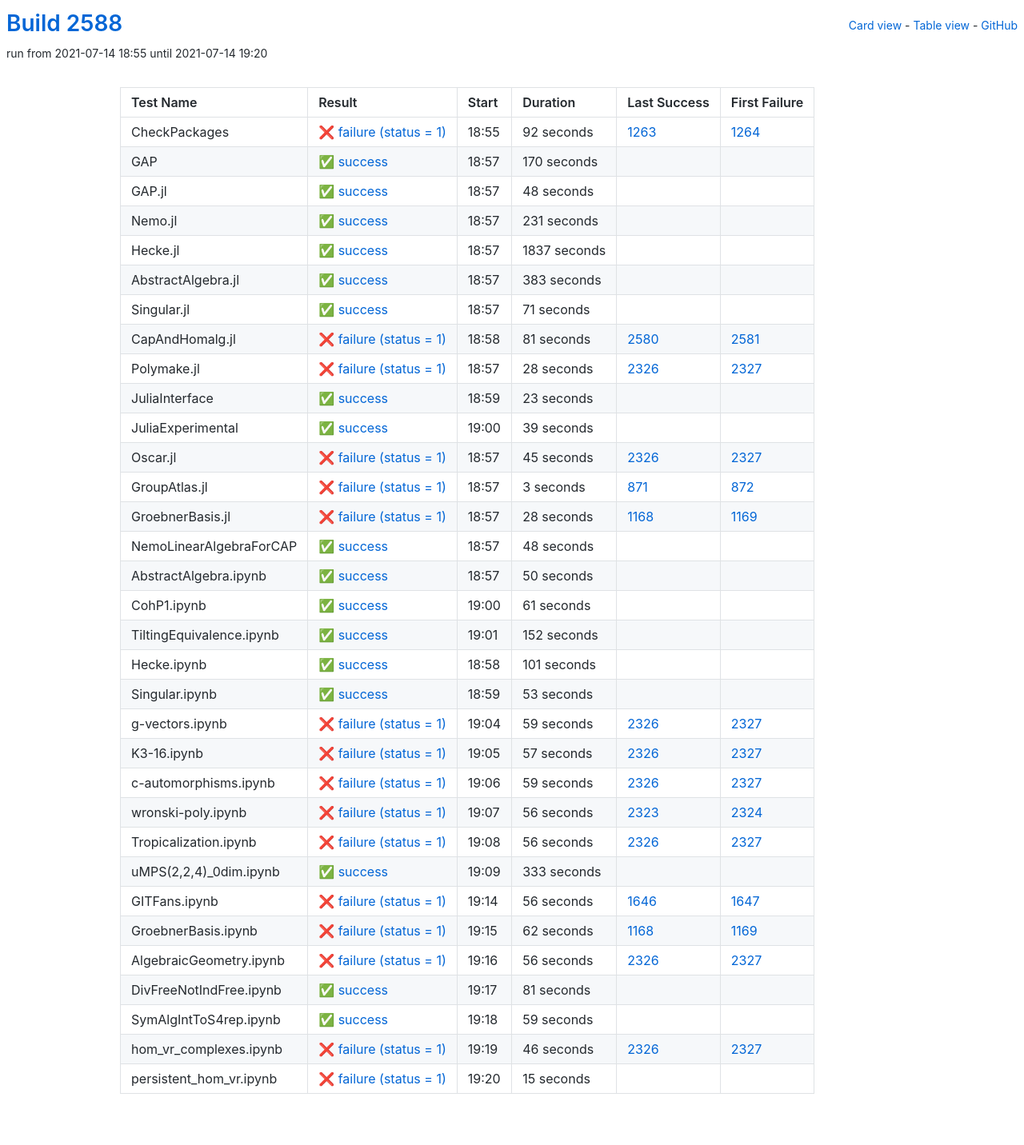
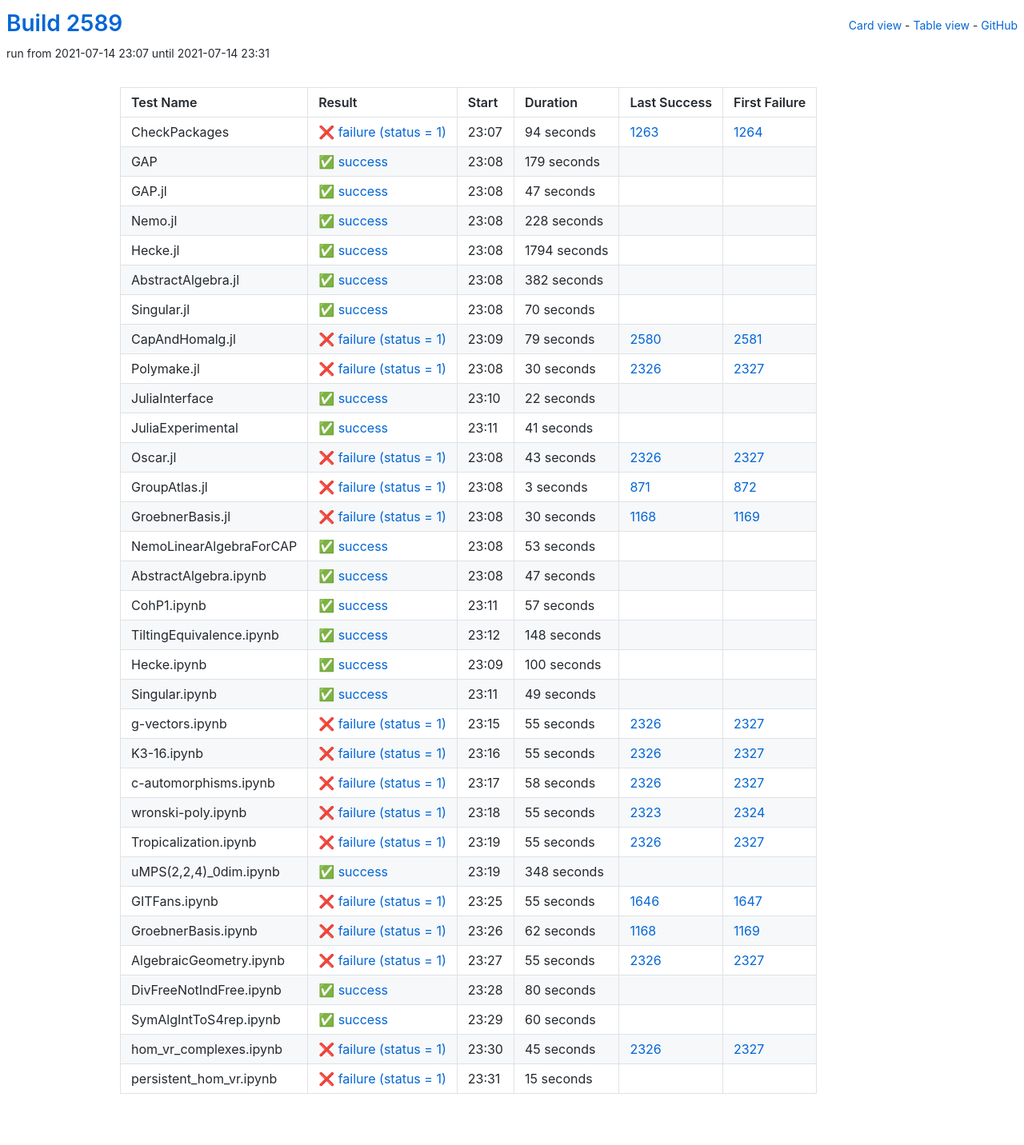
Before and after one commit to oscar-system/oscar-ci-status-stable, a Jekyll site: the page built from table.html, in a window 1280 px wide. Shown: the whole page at 80% size. Built offline with Jekyll 4.4.1, drawn with Linux system fonts in a browser that asks for light colours.

Commit message:
Build #2589

```diff
--- a/_data/ci.yml
+++ b/_data/ci.yml
@@ -1,6 +1,6 @@
 ---
-build: 2588
-build_url: https://oscarci.mathematik.uni-kl.de/job/oscar-stable/2588/
+build: 2589
+build_url: https://oscarci.mathematik.uni-kl.de/job/oscar-stable/2589/
 job: oscar-stable
 organization: oscar-system
 repo: oscar-ci-status-stable
@@ -8,152 +8,152 @@ repourl: https://github.com/oscar-system/oscar-ci-status-stable
 tests:
 - name: CheckPackages
   id: checkpackages
-  log: https://oscarci.mathematik.uni-kl.de/job/oscar-stable/2588/artifact/logs/build-2588/CheckPackages.log
-  start: 2021-07-14 18:55
+  log: https://oscarci.mathematik.uni-kl.de/job/oscar-stable/2589/artifact/logs/build-2589/CheckPackages.log
+  start: 2021-07-14 23:07
   success: false
   exitcode: 1
   status: failure
-  duration: 92
+  duration: 94
   last_success: 1263
   last_success_url: https://oscarci.mathematik.uni-kl.de/job/oscar-stable/1263/
   first_failure: 1264
   first_failure_url: https://oscarci.mathematik.uni-kl.de/job/oscar-stable/1264/
 - name: GAP
   id: gap
-  log: https://oscarci.mathematik.uni-kl.de/job/oscar-stable/2588/artifact/logs/build-2588/GAP.log
-  start: 2021-07-14 18:57
+  log: https://oscarci.mathematik.uni-kl.de/job/oscar-stable/2589/artifact/logs/build-2589/GAP.log
+  start: 2021-07-14 23:08
   success: true
   exitcode: 0
   status: success
-  duration: 170
+  duration: 179
   last_success: false
   last_success_url:
   first_failure: false
   first_failure_url:
 - name: GAP.jl
   id: gap-jl
-  log: https://oscarci.mathematik.uni-kl.de/job/oscar-stable/2588/artifact/logs/build-2588/GAP.jl.log
-  start: 2021-07-14 18:57
+  log: https://oscarci.mathematik.uni-kl.de/job/oscar-stable/2589/artifact/logs/build-2589/GAP.jl.log
+  start: 2021-07-14 23:08
   success: true
   exitcode: 0
   status: success
-  duration: 48
+  duration: 47
   last_success: false
   last_success_url:
   first_failure: false
   first_failure_url:
 - name: Nemo.jl
   id: nemo-jl
-  log: https://oscarci.mathematik.uni-kl.de/job/oscar-stable/2588/artifact/logs/build-2588/Nemo.jl.log
-  start: 2021-07-14 18:57
+  log: https://oscarci.mathematik.uni-kl.de/job/oscar-stable/2589/artifact/logs/build-2589/Nemo.jl.log
+  start: 2021-07-14 23:08
   success: true
   exitcode: 0
   status: success
-  duration: 231
+  duration: 228
   last_success: false
   last_success_url:
   first_failure: false
   first_failure_url:
 - name: Hecke.jl
   id: hecke-jl
-  log: https://oscarci.mathematik.uni-kl.de/job/oscar-stable/2588/artifact/logs/build-2588/Hecke.jl.log
-  start: 2021-07-14 18:57
+  log: https://oscarci.mathematik.uni-kl.de/job/oscar-stable/2589/artifact/logs/build-2589/Hecke.jl.log
+  start: 2021-07-14 23:08
   success: true
   exitcode: 0
   status: success
-  duration: 1837
+  duration: 1794
   last_success: false
   last_success_url:
   first_failure: false
   first_failure_url:
 - name: AbstractAlgebra.jl
   id: abstractalgebra-jl
-  log: https://oscarci.mathematik.uni-kl.de/job/oscar-stable/2588/artifact/logs/build-2588/AbstractAlgebra.jl.log
-  start: 2021-07-14 18:57
+  log: https://oscarci.mathematik.uni-kl.de/job/oscar-stable/2589/artifact/logs/build-2589/AbstractAlgebra.jl.log
+  start: 2021-07-14 23:08
   success: true
   exitcode: 0
   status: success
-  duration: 383
+  duration: 382
   last_success: false
   last_success_url:
   first_failure: false
   first_failure_url:
 - name: Singular.jl
   id: singular-jl
-  log: https://oscarci.mathematik.uni-kl.de/job/oscar-stable/2588/artifact/logs/build-2588/Singular.jl.log
-  start: 2021-07-14 18:57
+  log: https://oscarci.mathematik.uni-kl.de/job/oscar-stable/2589/artifact/logs/build-2589/Singular.jl.log
+  start: 2021-07-14 23:08
   success: true
   exitcode: 0
   status: success
-  duration: 71
+  duration: 70
   last_success: false
   last_success_url:
   first_failure: false
   first_failure_url:
 - name: CapAndHomalg.jl
   id: capandhomalg-jl
-  log: https://oscarci.mathematik.uni-kl.de/job/oscar-stable/2588/artifact/logs/build-2588/CapAndHomalg.jl.log
-  start: 2021-07-14 18:58
+  log: https://oscarci.mathematik.uni-kl.de/job/oscar-stable/2589/artifact/logs/build-2589/CapAndHomalg.jl.log
+  start: 2021-07-14 23:09
   success: false
   exitcode: 1
   status: failure
-  duration: 81
+  duration: 79
   last_success: 2580
   last_success_url: https://oscarci.mathematik.uni-kl.de/job/oscar-stable/2580/
   first_failure: 2581
   first_failure_url: https://oscarci.mathematik.uni-kl.de/job/oscar-stable/2581/
 - name: Polymake.jl
   id: polymake-jl
-  log: https://oscarci.mathematik.uni-kl.de/job/oscar-stable/2588/artifact/logs/build-2588/Polymake.jl.log
-  start: 2021-07-14 18:57
+  log: https://oscarci.mathematik.uni-kl.de/job/oscar-stable/2589/artifact/logs/build-2589/Polymake.jl.log
+  start: 2021-07-14 23:08
   success: false
   exitcode: 1
   status: failure
-  duration: 28
+  duration: 30
   last_success: 2326
   last_success_url: https://oscarci.mathematik.uni-kl.de/job/oscar-stable/2326/
   first_failure: 2327
   first_failure_url: https://oscarci.mathematik.uni-kl.de/job/oscar-stable/2327/
 - name: JuliaInterface
   id: juliainterface
-  log: https://oscarci.mathematik.uni-kl.de/job/oscar-stable/2588/artifact/logs/build-2588/JuliaInterface.log
-  start: 2021-07-14 18:59
+  log: https://oscarci.mathematik.uni-kl.de/job/oscar-stable/2589/artifact/logs/build-2589/JuliaInterface.log
+  start: 2021-07-14 23:10
   success: true
   exitcode: 0
   status: success
-  duration: 23
+  duration: 22
   last_success: false
   last_success_url:
   first_failure: false
   first_failure_url:
 - name: JuliaExperimental
   id: juliaexperimental
-  log: https://oscarci.mathematik.uni-kl.de/job/oscar-stable/2588/artifact/logs/build-2588/JuliaExperimental.log
-  start: 2021-07-14 19:00
+  log: https://oscarci.mathematik.uni-kl.de/job/oscar-stable/2589/artifact/logs/build-2589/JuliaExperimental.log
+  start: 2021-07-14 23:11
   success: true
   exitcode: 0
   status: success
-  duration: 39
+  duration: 41
   last_success: false
   last_success_url:
   first_failure: false
   first_failure_url:
 - name: Oscar.jl
   id: oscar-jl
-  log: https://oscarci.mathematik.uni-kl.de/job/oscar-stable/2588/artifact/logs/build-2588/Oscar.jl.log
-  start: 2021-07-14 18:57
+  log: https://oscarci.mathematik.uni-kl.de/job/oscar-stable/2589/artifact/logs/build-2589/Oscar.jl.log
+  start: 2021-07-14 23:08
   success: false
   exitcode: 1
   status: failure
-  duration: 45
+  duration: 43
   last_success: 2326
   last_success_url: https://oscarci.mathematik.uni-kl.de/job/oscar-stable/2326/
   first_failure: 2327
   first_failure_url: https://oscarci.mathematik.uni-kl.de/job/oscar-stable/2327/
 - name: GroupAtlas.jl
   id: groupatlas-jl
-  log: https://oscarci.mathematik.uni-kl.de/job/oscar-stable/2588/artifact/logs/build-2588/GroupAtlas.jl.log
-  start: 2021-07-14 18:57
+  log: https://oscarci.mathematik.uni-kl.de/job/oscar-stable/2589/artifact/logs/build-2589/GroupAtlas.jl.log
+  start: 2021-07-14 23:08
   success: false
   exitcode: 1
   status: failure
@@ -164,80 +164,20 @@ tests:
   first_failure_url: https://oscarci.mathematik.uni-kl.de/job/oscar-stable/872/
 - name: GroebnerBasis.jl
   id: groebnerbasis-jl
-  log: https://oscarci.mathematik.uni-kl.de/job/oscar-stable/2588/artifact/logs/build-2588/GroebnerBasis.jl.log
-  start: 2021-07-14 18:57
+  log: https://oscarci.mathematik.uni-kl.de/job/oscar-stable/2589/artifact/logs/build-2589/GroebnerBasis.jl.log
+  start: 2021-07-14 23:08
   success: false
   exitcode: 1
   status: failure
-  duration: 28
+  duration: 30
   last_success: 1168
   last_success_url: https://oscarci.mathematik.uni-kl.de/job/oscar-stable/1168/
   first_failure: 1169
   first_failure_url: https://oscarci.mathematik.uni-kl.de/job/oscar-stable/1169/
 - name: NemoLinearAlgebraForCAP
   id: nemolinearalgebraforcap
-  log: https://oscarci.mathematik.uni-kl.de/job/oscar-stable/2588/artifact/logs/build-2588/NemoLinearAlgebraForCAP.log
-  start: 2021-07-14 18:57
-  success: true
-  exitcode: 0
-  status: success
-  duration: 48
-  last_success: false
-  last_success_url:
-  first_failure: false
-  first_failure_url:
-- name: AbstractAlgebra.ipynb
-  id: abstractalgebra-ipynb
-  log: https://oscarci.mathematik.uni-kl.de/job/oscar-stable/2588/artifact/logs/build-2588/AbstractAlgebra.ipynb.log
-  start: 2021-07-14 18:57
-  success: true
-  exitcode: 0
-  status: success
-  duration: 50
-  last_success: false
-  last_success_url:
-  first_failure: false
-  first_failure_url:
-- name: CohP1.ipynb
-  id: cohp1-ipynb
-  log: https://oscarci.mathematik.uni-kl.de/job/oscar-stable/2588/artifact/logs/build-2588/CohP1.ipynb.log
-  start: 2021-07-14 19:00
-  success: true
-  exitcode: 0
-  status: success
-  duration: 61
-  last_success: false
-  last_success_url:
-  first_failure: false
-  first_failure_url:
-- name: TiltingEquivalence.ipynb
-  id: tiltingequivalence-ipynb
-  log: https://oscarci.mathematik.uni-kl.de/job/oscar-stable/2588/artifact/logs/build-2588/TiltingEquivalence.ipynb.log
-  start: 2021-07-14 19:01
-  success: true
-  exitcode: 0
-  status: success
-  duration: 152
-  last_success: false
-  last_success_url:
-  first_failure: false
-  first_failure_url:
-- name: Hecke.ipynb
-  id: hecke-ipynb
-  log: https://oscarci.mathematik.uni-kl.de/job/oscar-stable/2588/artifact/logs/build-2588/Hecke.ipynb.log
-  start: 2021-07-14 18:58
-  success: true
-  exitcode: 0
-  status: success
-  duration: 101
-  last_success: false
-  last_success_url:
-  first_failure: false
-  first_failure_url:
-- name: Singular.ipynb
-  id: singular-ipynb
-  log: https://oscarci.mathematik.uni-kl.de/job/oscar-stable/2588/artifact/logs/build-2588/Singular.ipynb.log
-  start: 2021-07-14 18:59
+  log: https://oscarci.mathematik.uni-kl.de/job/oscar-stable/2589/artifact/logs/build-2589/NemoLinearAlgebraForCAP.log
+  start: 2021-07-14 23:08
   success: true
   exitcode: 0
   status: success
@@ -246,94 +186,154 @@ tests:
   last_success_url:
   first_failure: false
   first_failure_url:
+- name: AbstractAlgebra.ipynb
+  id: abstractalgebra-ipynb
+  log: https://oscarci.mathematik.uni-kl.de/job/oscar-stable/2589/artifact/logs/build-2589/AbstractAlgebra.ipynb.log
+  start: 2021-07-14 23:08
+  success: true
+  exitcode: 0
+  status: success
+  duration: 47
+  last_success: false
+  last_success_url:
+  first_failure: false
+  first_failure_url:
+- name: CohP1.ipynb
+  id: cohp1-ipynb
+  log: https://oscarci.mathematik.uni-kl.de/job/oscar-stable/2589/artifact/logs/build-2589/CohP1.ipynb.log
+  start: 2021-07-14 23:11
+  success: true
+  exitcode: 0
+  status: success
+  duration: 57
+  last_success: false
+  last_success_url:
+  first_failure: false
+  first_failure_url:
+- name: TiltingEquivalence.ipynb
+  id: tiltingequivalence-ipynb
+  log: https://oscarci.mathematik.uni-kl.de/job/oscar-stable/2589/artifact/logs/build-2589/TiltingEquivalence.ipynb.log
+  start: 2021-07-14 23:12
+  success: true
+  exitcode: 0
+  status: success
+  duration: 148
+  last_success: false
+  last_success_url:
+  first_failure: false
+  first_failure_url:
+- name: Hecke.ipynb
+  id: hecke-ipynb
+  log: https://oscarci.mathematik.uni-kl.de/job/oscar-stable/2589/artifact/logs/build-2589/Hecke.ipynb.log
+  start: 2021-07-14 23:09
+  success: true
+  exitcode: 0
+  status: success
+  duration: 100
+  last_success: false
+  last_success_url:
+  first_failure: false
+  first_failure_url:
+- name: Singular.ipynb
+  id: singular-ipynb
+  log: https://oscarci.mathematik.uni-kl.de/job/oscar-stable/2589/artifact/logs/build-2589/Singular.ipynb.log
+  start: 2021-07-14 23:11
+  success: true
+  exitcode: 0
+  status: success
+  duration: 49
+  last_success: false
+  last_success_url:
+  first_failure: false
+  first_failure_url:
 - name: g-vectors.ipynb
   id: g-vectors-ipynb
-  log: https://oscarci.mathematik.uni-kl.de/job/oscar-stable/2588/artifact/logs/build-2588/g-vectors.ipynb.log
-  start: 2021-07-14 19:04
+  log: https://oscarci.mathematik.uni-kl.de/job/oscar-stable/2589/artifact/logs/build-2589/g-vectors.ipynb.log
+  start: 2021-07-14 23:15
   success: false
   exitcode: 1
   status: failure
-  duration: 59
+  duration: 55
   last_success: 2326
   last_success_url: https://oscarci.mathematik.uni-kl.de/job/oscar-stable/2326/
   first_failure: 2327
   first_failure_url: https://oscarci.mathematik.uni-kl.de/job/oscar-stable/2327/
 - name: K3-16.ipynb
   id: k3-16-ipynb
-  log: https://oscarci.mathematik.uni-kl.de/job/oscar-stable/2588/artifact/logs/build-2588/K3-16.ipynb.log
-  start: 2021-07-14 19:05
+  log: https://oscarci.mathematik.uni-kl.de/job/oscar-stable/2589/artifact/logs/build-2589/K3-16.ipynb.log
+  start: 2021-07-14 23:16
   success: false
   exitcode: 1
   status: failure
-  duration: 57
+  duration: 55
   last_success: 2326
   last_success_url: https://oscarci.mathematik.uni-kl.de/job/oscar-stable/2326/
   first_failure: 2327
   first_failure_url: https://oscarci.mathematik.uni-kl.de/job/oscar-stable/2327/
 - name: c-automorphisms.ipynb
   id: c-automorphisms-ipynb
-  log: https://oscarci.mathematik.uni-kl.de/job/oscar-stable/2588/artifact/logs/build-2588/c-automorphisms.ipynb.log
-  start: 2021-07-14 19:06
+  log: https://oscarci.mathematik.uni-kl.de/job/oscar-stable/2589/artifact/logs/build-2589/c-automorphisms.ipynb.log
+  start: 2021-07-14 23:17
   success: false
   exitcode: 1
   status: failure
-  duration: 59
+  duration: 58
   last_success: 2326
   last_success_url: https://oscarci.mathematik.uni-kl.de/job/oscar-stable/2326/
   first_failure: 2327
   first_failure_url: https://oscarci.mathematik.uni-kl.de/job/oscar-stable/2327/
 - name: wronski-poly.ipynb
   id: wronski-poly-ipynb
-  log: https://oscarci.mathematik.uni-kl.de/job/oscar-stable/2588/artifact/logs/build-2588/wronski-poly.ipynb.log
-  start: 2021-07-14 19:07
+  log: https://oscarci.mathematik.uni-kl.de/job/oscar-stable/2589/artifact/logs/build-2589/wronski-poly.ipynb.log
+  start: 2021-07-14 23:18
   success: false
   exitcode: 1
   status: failure
-  duration: 56
+  duration: 55
   last_success: 2323
   last_success_url: https://oscarci.mathematik.uni-kl.de/job/oscar-stable/2323/
   first_failure: 2324
   first_failure_url: https://oscarci.mathematik.uni-kl.de/job/oscar-stable/2324/
 - name: Tropicalization.ipynb
   id: tropicalization-ipynb
-  log: https://oscarci.mathematik.uni-kl.de/job/oscar-stable/2588/artifact/logs/build-2588/Tropicalization.ipynb.log
-  start: 2021-07-14 19:08
+  log: https://oscarci.mathematik.uni-kl.de/job/oscar-stable/2589/artifact/logs/build-2589/Tropicalization.ipynb.log
+  start: 2021-07-14 23:19
   success: false
   exitcode: 1
   status: failure
-  duration: 56
+  duration: 55
   last_success: 2326
   last_success_url: https://oscarci.mathematik.uni-kl.de/job/oscar-stable/2326/
   first_failure: 2327
   first_failure_url: https://oscarci.mathematik.uni-kl.de/job/oscar-stable/2327/
 - name: uMPS(2,2,4)_0dim.ipynb
   id: umps-2-2-4-0dim-ipynb
-  log: https://oscarci.mathematik.uni-kl.de/job/oscar-stable/2588/artifact/logs/build-2588/uMPS-2-2-4-_0dim.ipynb.log
-  start: 2021-07-14 19:09
+  log: https://oscarci.mathematik.uni-kl.de/job/oscar-stable/2589/artifact/logs/build-2589/uMPS-2-2-4-_0dim.ipynb.log
+  start: 2021-07-14 23:19
   success: true
   exitcode: 0
   status: success
-  duration: 333
+  duration: 348
   last_success: false
   last_success_url:
   first_failure: false
   first_failure_url:
 - name: GITFans.ipynb
   id: gitfans-ipynb
-  log: https://oscarci.mathematik.uni-kl.de/job/oscar-stable/2588/artifact/logs/build-2588/GITFans.ipynb.log
-  start: 2021-07-14 19:14
+  log: https://oscarci.mathematik.uni-kl.de/job/oscar-stable/2589/artifact/logs/build-2589/GITFans.ipynb.log
+  start: 2021-07-14 23:25
   success: false
   exitcode: 1
   status: failure
-  duration: 56
+  duration: 55
   last_success: 1646
   last_success_url: https://oscarci.mathematik.uni-kl.de/job/oscar-stable/1646/
   first_failure: 1647
   first_failure_url: https://oscarci.mathematik.uni-kl.de/job/oscar-stable/1647/
 - name: GroebnerBasis.ipynb
   id: groebnerbasis-ipynb
-  log: https://oscarci.mathematik.uni-kl.de/job/oscar-stable/2588/artifact/logs/build-2588/GroebnerBasis.ipynb.log
-  start: 2021-07-14 19:15
+  log: https://oscarci.mathematik.uni-kl.de/job/oscar-stable/2589/artifact/logs/build-2589/GroebnerBasis.ipynb.log
+  start: 2021-07-14 23:26
   success: false
   exitcode: 1
   status: failure
@@ -344,56 +344,56 @@ tests:
   first_failure_url: https://oscarci.mathematik.uni-kl.de/job/oscar-stable/1169/
 - name: AlgebraicGeometry.ipynb
   id: algebraicgeometry-ipynb
-  log: https://oscarci.mathematik.uni-kl.de/job/oscar-stable/2588/artifact/logs/build-2588/AlgebraicGeometry.ipynb.log
-  start: 2021-07-14 19:16
+  log: https://oscarci.mathematik.uni-kl.de/job/oscar-stable/2589/artifact/logs/build-2589/AlgebraicGeometry.ipynb.log
+  start: 2021-07-14 23:27
   success: false
   exitcode: 1
   status: failure
-  duration: 56
+  duration: 55
   last_success: 2326
   last_success_url: https://oscarci.mathematik.uni-kl.de/job/oscar-stable/2326/
   first_failure: 2327
   first_failure_url: https://oscarci.mathematik.uni-kl.de/job/oscar-stable/2327/
 - name: DivFreeNotIndFree.ipynb
   id: divfreenotindfree-ipynb
-  log: https://oscarci.mathematik.uni-kl.de/job/oscar-stable/2588/artifact/logs/build-2588/DivFreeNotIndFree.ipynb.log
-  start: 2021-07-14 19:17
+  log: https://oscarci.mathematik.uni-kl.de/job/oscar-stable/2589/artifact/logs/build-2589/DivFreeNotIndFree.ipynb.log
+  start: 2021-07-14 23:28
   success: true
   exitcode: 0
   status: success
-  duration: 81
+  duration: 80
   last_success: false
   last_success_url:
   first_failure: false
   first_failure_url:
 - name: SymAlgIntToS4rep.ipynb
   id: symalginttos4rep-ipynb
-  log: https://oscarci.mathematik.uni-kl.de/job/oscar-stable/2588/artifact/logs/build-2588/SymAlgIntToS4rep.ipynb.log
-  start: 2021-07-14 19:18
+  log: https://oscarci.mathematik.uni-kl.de/job/oscar-stable/2589/artifact/logs/build-2589/SymAlgIntToS4rep.ipynb.log
+  start: 2021-07-14 23:29
   success: true
   exitcode: 0
   status: success
-  duration: 59
+  duration: 60
   last_success: false
   last_success_url:
   first_failure: false
   first_failure_url:
 - name: hom_vr_complexes.ipynb
   id: hom-vr-complexes-ipynb
-  log: https://oscarci.mathematik.uni-kl.de/job/oscar-stable/2588/artifact/logs/build-2588/hom_vr_complexes.ipynb.log
-  start: 2021-07-14 19:19
+  log: https://oscarci.mathematik.uni-kl.de/job/oscar-stable/2589/artifact/logs/build-2589/hom_vr_complexes.ipynb.log
+  start: 2021-07-14 23:30
   success: false
   exitcode: 1
   status: failure
-  duration: 46
+  duration: 45
   last_success: 2326
   last_success_url: https://oscarci.mathematik.uni-kl.de/job/oscar-stable/2326/
   first_failure: 2327
   first_failure_url: https://oscarci.mathematik.uni-kl.de/job/oscar-stable/2327/
 - name: persistent_hom_vr.ipynb
   id: persistent-hom-vr-ipynb
-  log: https://oscarci.mathematik.uni-kl.de/job/oscar-stable/2588/artifact/logs/build-2588/persistent_hom_vr.ipynb.log
-  start: 2021-07-14 19:20
+  log: https://oscarci.mathematik.uni-kl.de/job/oscar-stable/2589/artifact/logs/build-2589/persistent_hom_vr.ipynb.log
+  start: 2021-07-14 23:31
   success: false
   exitcode: 1
   status: failure
```
Also changed, not shown: README.md.
